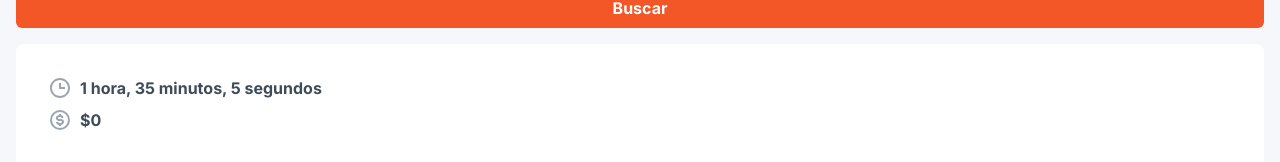
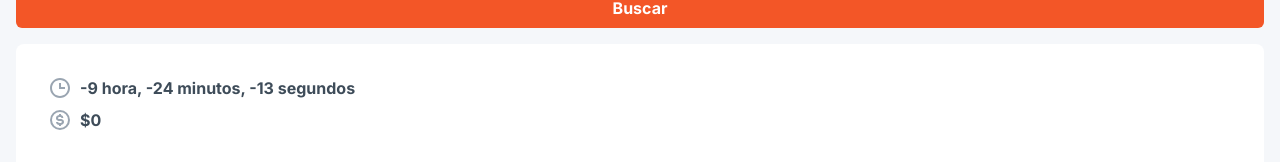
Before and after one commit to jbayron09/delemanager, a React (Create React App) app: page /dashboard in a window 1280 px wide. Shown: the part 226-388 px from the top of the page. Built offline with nearby package versions, Linux system fonts and the light colour scheme.

Commit message:
comparison between current date and established date

```diff
--- a/src/routes/Dashboard/SummaryCard/index.jsx
+++ b/src/routes/Dashboard/SummaryCard/index.jsx
@@ -4,12 +4,9 @@ import SummaryCardSection from "routes/Dashboard/SummaryCard/components/SummaryC
 import {DateTime} from "luxon";
 
 export default function SummaryCard() {
-
-    const date1 = DateTime.fromISO("2022-10-15T08:35:05")
+    const date1 = DateTime.now()
     const date2 = DateTime.fromISO("2022-10-14T07:00:00")
-
     const diff = date1.diff(date2, ["months", "days", "hours", "minutes","seconds"]).toObject()
-
 
     return (
         <div className="bg-white rounded-lg">
@@ -18,7 +15,7 @@ export default function SummaryCard() {
                     icon={BiTime}
                     className="mb-2">
                     {/*Aún no está contando el tiempo*/}
-                    {diff.hours + " hora, " + diff.minutes + " minutos, " + diff.seconds + " segundos"}
+                    {diff.hours + " hora, " + diff.minutes + " minutos, " + Math.ceil(diff.seconds) + " segundos"}
                 </SummaryCardSection>
                 <SummaryCardSection icon={BiDollarCircle}>
                     $0
```
